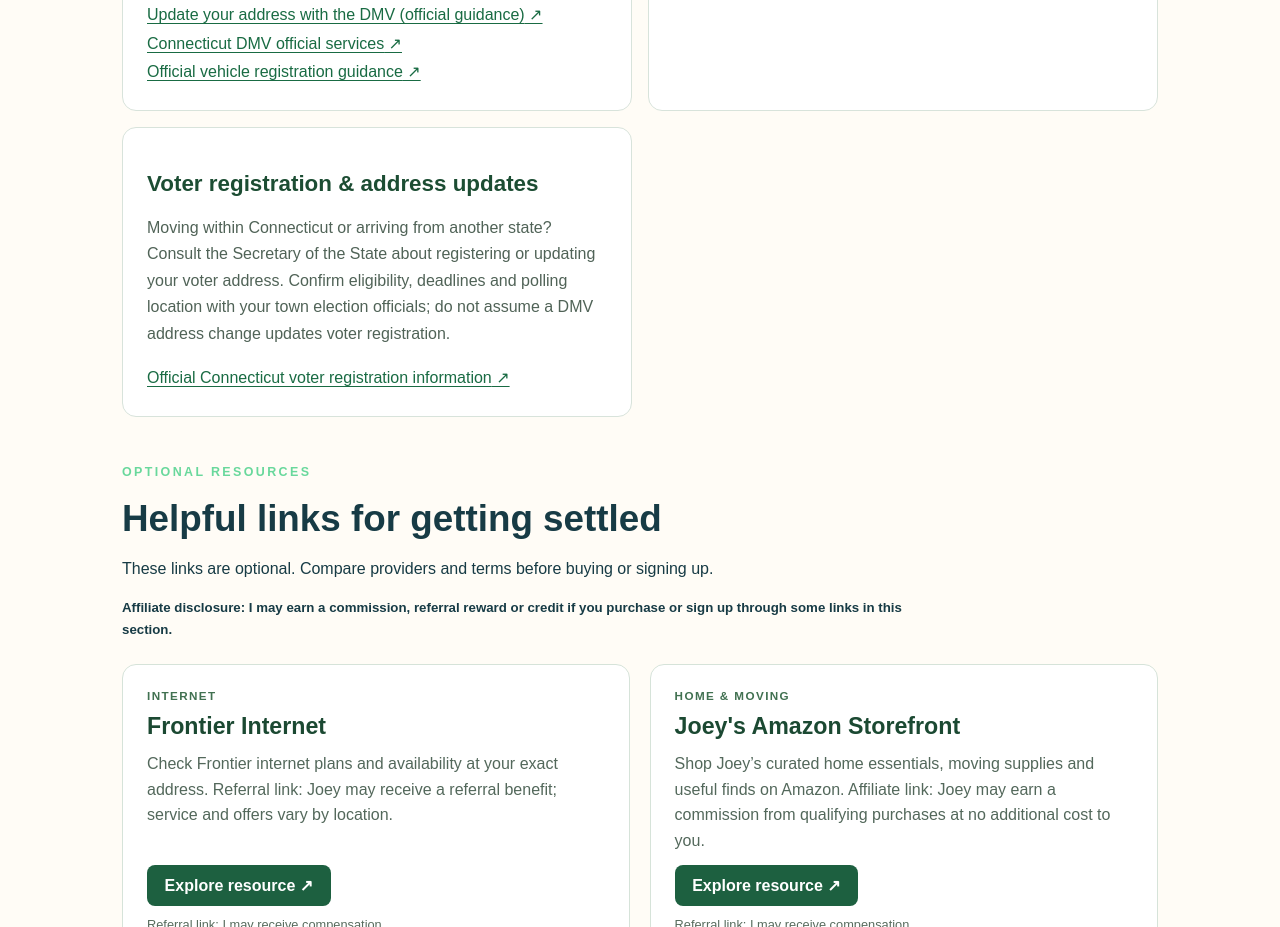
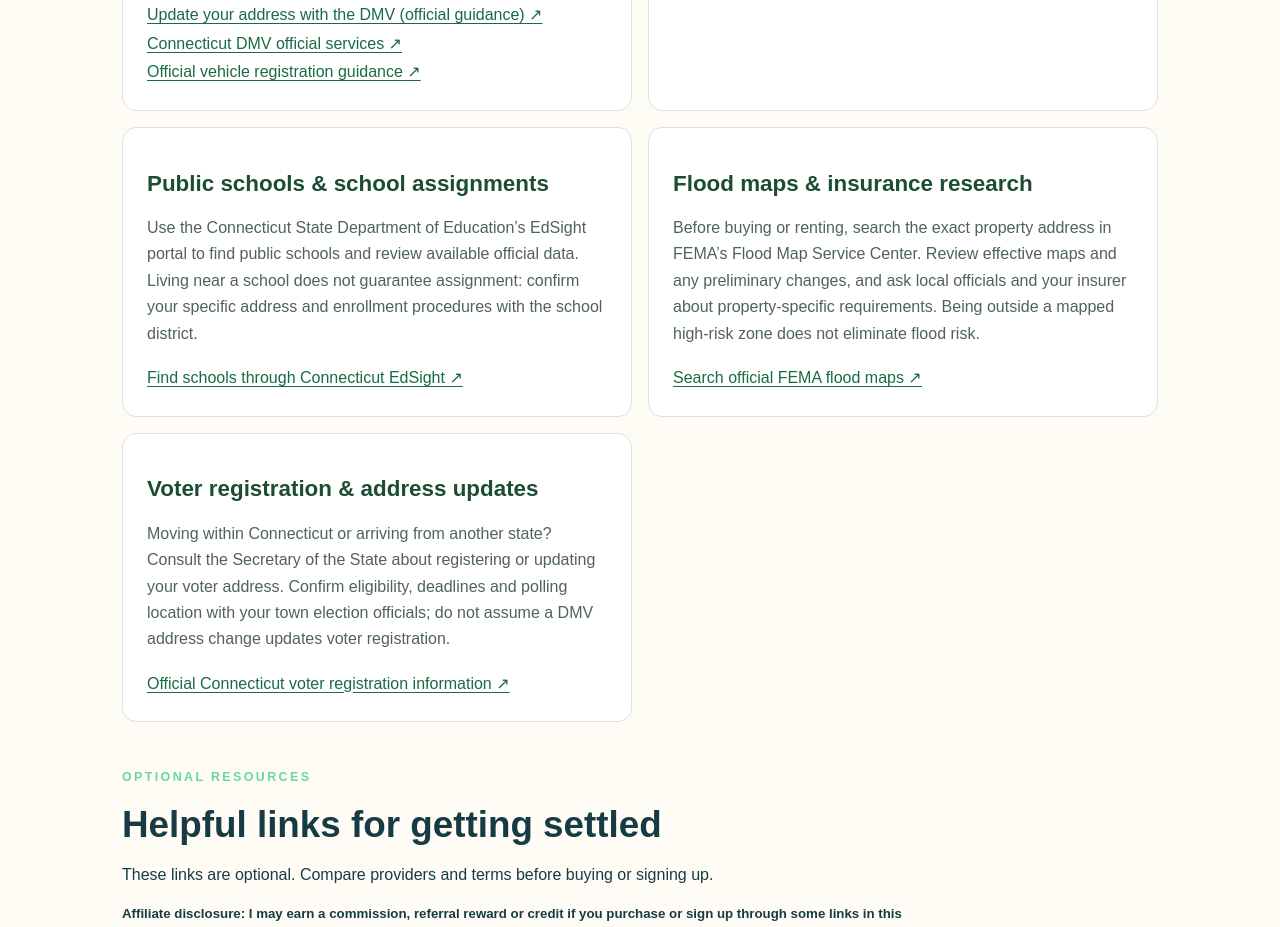
Before and after one commit to joeysellsct/Explore-Connecticut-Living, a Next.js app: page /en/moving-resources in a window 1280 px wide. Shown: the part 960-1887 px from the top of the page. Built offline with nearby package versions, Linux system fonts and the light colour scheme; no server answers.

Commit message:
Expand bilingual moving hub with official school and flood research resources

```diff
--- a/app/[locale]/moving-resources/page.tsx
+++ b/app/[locale]/moving-resources/page.tsx
@@ -42,6 +42,16 @@ export default async function MovingResourcesPage({params}:{params:Promise<{loca
     <a href="https://uwc.211ct.org/categorysearch/utility-assistance/" target="_blank" rel="noopener noreferrer">{es?'Explorar programas de ayuda para servicios públicos':'Explore utility assistance programs'} ↗</a>
    </article>
    <article className="moving-resource-card">
+    <h2>{es?'Escuelas públicas y asignación escolar':'Public schools & school assignments'}</h2>
+    <p>{es?'Consulta EdSight del Departamento de Educación de Connecticut para encontrar escuelas públicas y explorar los datos oficiales disponibles. La proximidad de una vivienda a una escuela no garantiza la asignación: confirma la dirección y los procedimientos de inscripción directamente con el distrito escolar.':'Use the Connecticut State Department of Education’s EdSight portal to find public schools and review available official data. Living near a school does not guarantee assignment: confirm your specific address and enrollment procedures with the school district.'}</p>
+    <a href="https://public-edsight.ct.gov/overview/find-schools" target="_blank" rel="noopener noreferrer">{es?'Buscar escuelas en Connecticut EdSight':'Find schools through Connecticut EdSight'} ↗</a>
+   </article>
+   <article className="moving-resource-card">
+    <h2>{es?'Mapas de inundación y seguros':'Flood maps & insurance research'}</h2>
+    <p>{es?'Antes de comprar o alquilar, busca la dirección exacta en el Centro de Servicios de Mapas de Inundación de FEMA. Revisa los mapas vigentes y cualquier cambio preliminar, y consulta con el municipio y tu aseguradora sobre requisitos específicos. Estar fuera de una zona de alto riesgo cartografiada no elimina el riesgo de inundación.':'Before buying or renting, search the exact property address in FEMA’s Flood Map Service Center. Review effective maps and any preliminary changes, and ask local officials and your insurer about property-specific requirements. Being outside a mapped high-risk zone does not eliminate flood risk.'}</p>
+    <a href="https://msc.fema.gov/portal/home" target="_blank" rel="noopener noreferrer">{es?'Consultar mapas oficiales de FEMA':'Search official FEMA flood maps'} ↗</a>
+   </article>
+   <article className="moving-resource-card">
     <h2>{es?'Registro electoral y cambio de domicilio':'Voter registration & address updates'}</h2>
     <p>{es?'Al mudarte dentro de Connecticut o desde otro estado, consulta la Secretaría del Estado para registrarte o actualizar tu domicilio electoral. Comprueba los requisitos, plazos y lugar de votación con los funcionarios electorales de tu municipio; no supongas que el cambio de dirección del DMV actualiza tu inscripción.':'Moving within Connecticut or arriving from another state? Consult the Secretary of the State about registering or updating your voter address. Confirm eligibility, deadlines and polling location with your town election officials; do not assume a DMV address change updates voter registration.'}</p>
     <a href="https://portal.ct.gov/sots/election-services/voter-information/voter-registration-information" target="_blank" rel="noopener noreferrer">{es?'Información oficial de registro electoral (CT)':'Official Connecticut voter registration information'} ↗</a>
```
